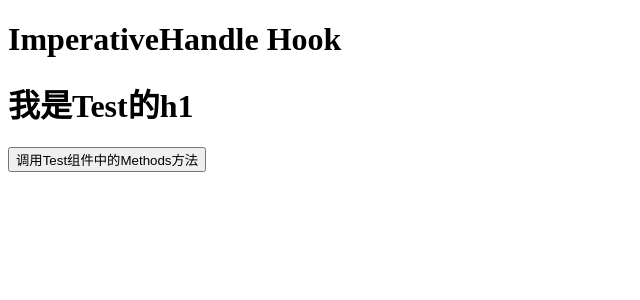
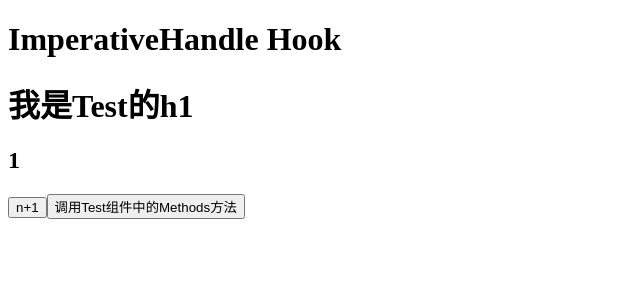
Before and after one commit to JiangHaoLiuGit/react-newCK, a React (Create React App) app: page / in a window 1280 px wide. Shown: the top 300 px of the page, without its empty margins (0-640 px from the left). Built offline with nearby package versions, Linux system fonts and the light colour scheme.

Commit message:
补充场景

```diff
--- a/src/view/HOOK/ImperativeHandle/index.js
+++ b/src/view/HOOK/ImperativeHandle/index.js
@@ -1,16 +1,21 @@
-import React ,{useRef,useImperativeHandle} from 'react'
+import React ,{useRef,useState,useImperativeHandle} from 'react'
 
 // 用函数组件达成同样类似的功能,目前是不能写的,除非用useImperativeHandle()
 
 function Test(props,refs){
-    useImperativeHandle(refs , ()=>{
+    let [n,setN] = useState(1)
+    useImperativeHandle(refs,()=>{
         return {
             methods(){
-                console.log("Test is Methods ing2...")
+                console.log("???")
             }
         }
-    },[])
-    return <h1>我是Test的h1</h1>
+    })
+    return <>
+        <h1>我是Test的h1</h1>
+        <h2>{n}</h2>
+        <button onClick={()=>{setN(n+1)}}>n+1</button>
+    </>
 }
 
 const TestCom = React.forwardRef(Test)
@@ -31,7 +36,7 @@ export default function ImperativeHandle(){
         <TestCom ref={refs}></TestCom>
         <button onClick={()=>{
             console.log(refs)
-            refs.current.methods()
+            // refs.current.methods()
         }}>调用Test组件中的Methods方法</button>
     </>
 }
```
